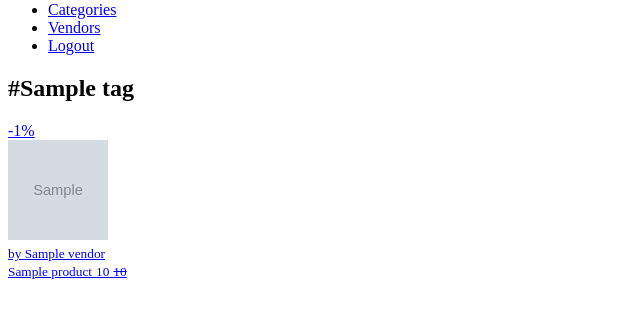
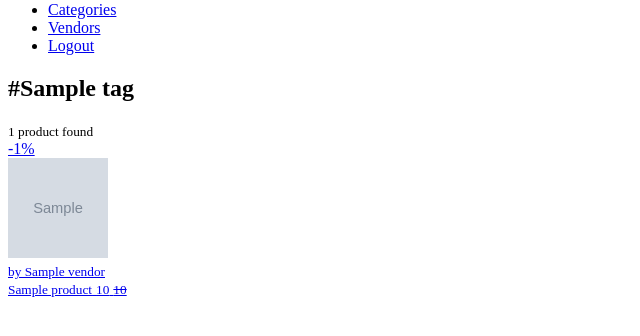
Before and after one commit to ColinAdo/ecomerceprj, a Django app: template templates/core/tags.html in a window 1280 px wide. Shown: the part 51-387 px from the top of the page, without its empty margins (0-640 px from the left). Run offline with Django 4.2, Linux system fonts and the light colour scheme; the template is opened without the code that fills it: most values are stand-ins (such as "Sample title", 1, 10 or a date in 2020); grey boxes marked "Sample" are stand-in pictures.

Commit message:
Add product count

```diff
--- a/templates/core/tags.html
+++ b/templates/core/tags.html
@@ -3,6 +3,7 @@
 
 {% block content %}
     <h2>#{{tags.name}}</h2>
+    <small>{{products.count}} product{{products.count|pluralize}} found</small>
 
     <div>
         <div>
```
